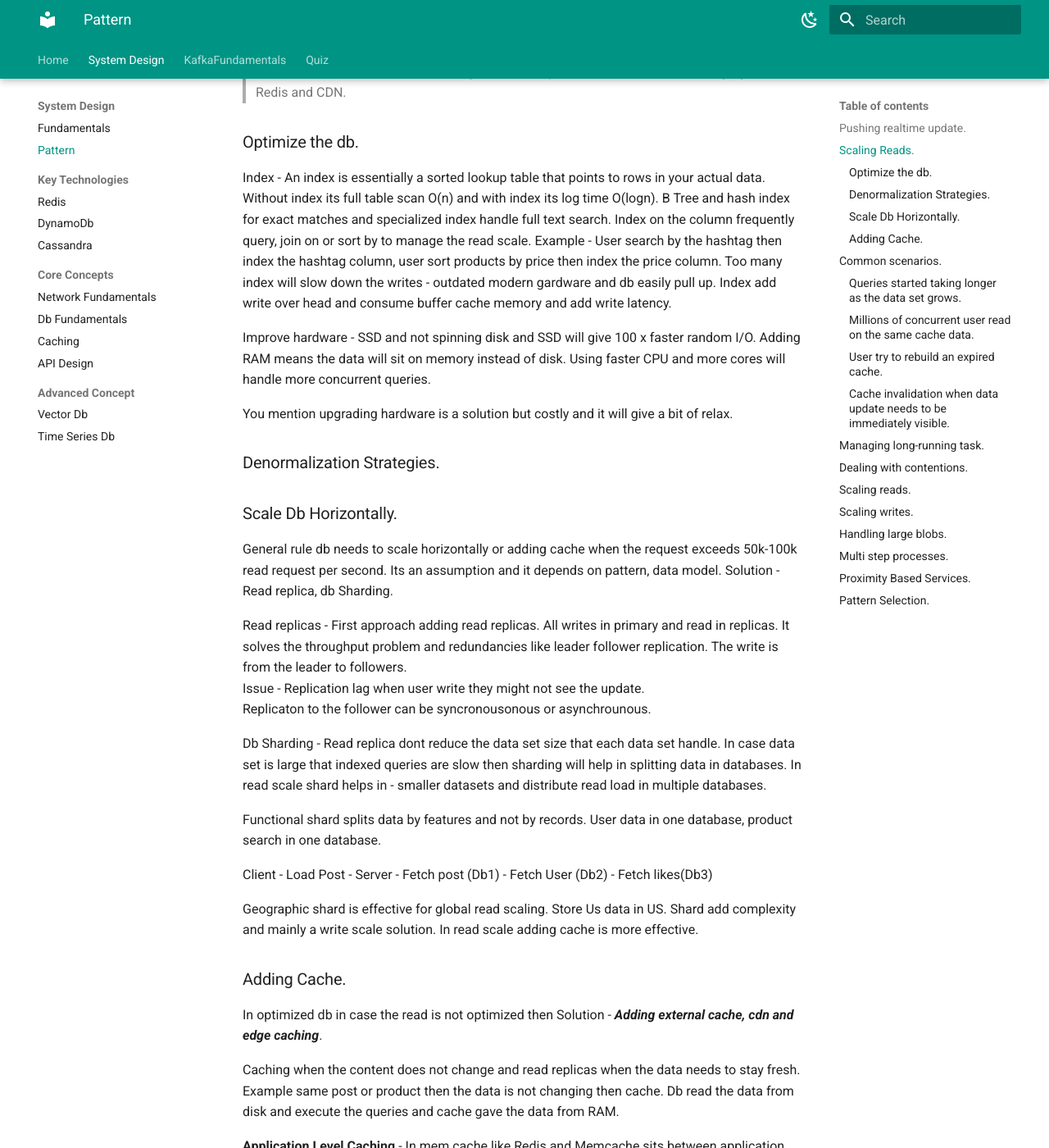
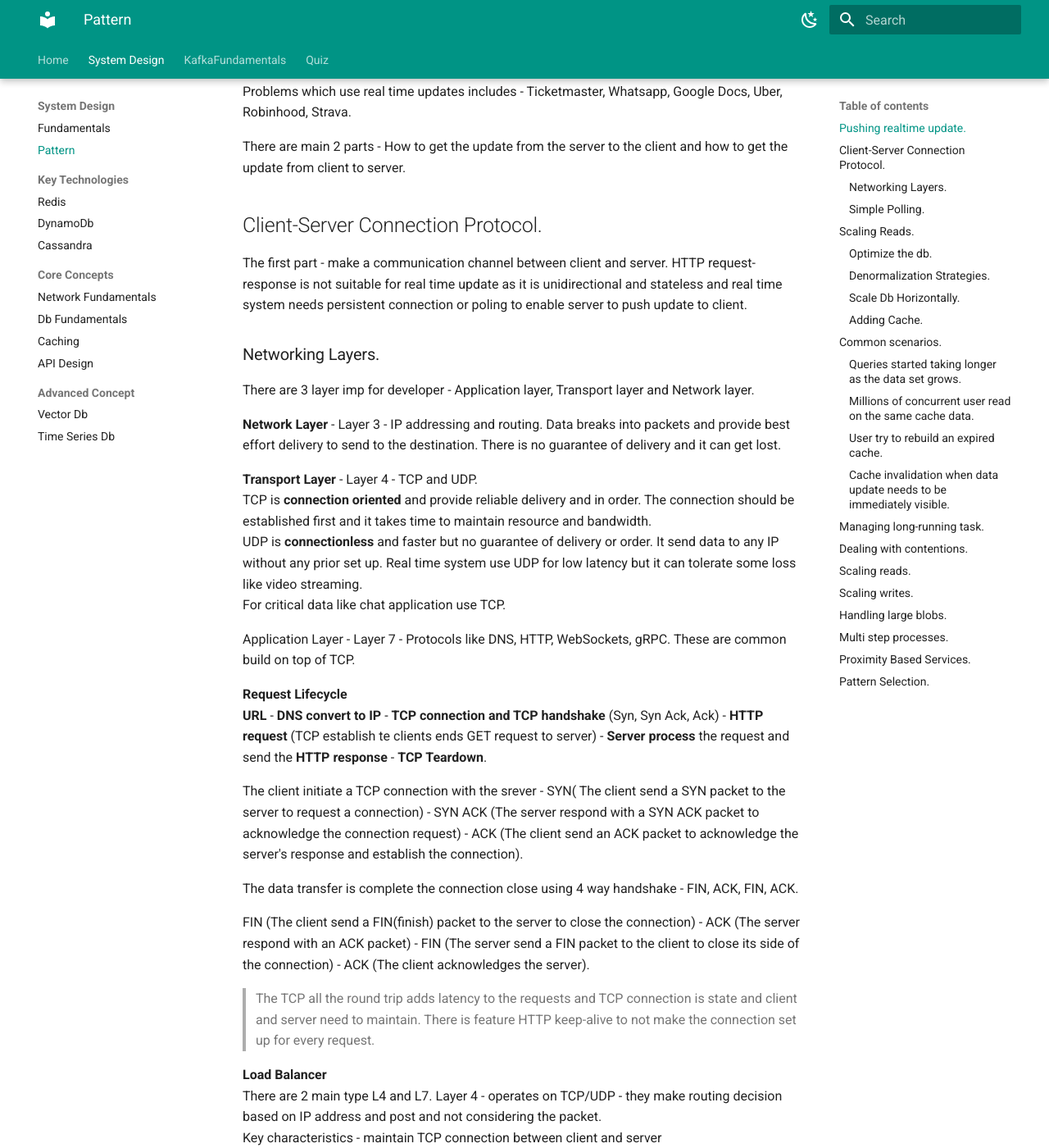
Before and after one commit to Suchismita-Deb/blogSystemDesign, an MkDocs documentation site: the page built from docs/SystemDesign/Pattern.md, in a window 1280 px wide and 1400 px high, scrolled down 479 px. Shown: the whole window at 82% size. Built offline with MkDocs 1.6.1 and Material for MkDocs 9.7.7, drawn with Linux system fonts in a browser that asks for light colours; some of the changed text lies outside the part shown.

Commit message:
initial commit

```diff
--- a/docs/SystemDesign/Pattern.md
+++ b/docs/SystemDesign/Pattern.md
@@ -1,6 +1,62 @@
 # Common Pattern - The success is all about the pattern.
 
 ## Pushing realtime update.
+
+It means delivering immediate notification from sulphur to client as it occurs
+
+Example - It enables low latency and bidirectional communication In case of chat application.
+
+ Example in Google docs for collaborative editing one user making and change will be reflected in a millisecond And it cannot The polling for the server for every updates Next time.
+
+The target - efficient persistent communication between clients and servers.
+Http follows a request response model.
+
+Problems which use real time updates includes -
+Ticketmaster, Whatsapp, Google Docs, Uber, Robinhood, Strava.
+
+There are main 2 parts - How to get the update from the server to the client and how to get the update from client to server.
+
+## Client-Server Connection Protocol.
+
+The first part - make a communication channel between client and server. HTTP request-response is not suitable for real time update as it is unidirectional and stateless and real time system needs persistent connection or poling to enable server to push update to client.
+
+### Networking Layers.
+
+There are 3 layer imp for developer - Application layer, Transport layer and Network layer.
+
+**Network Layer** - Layer 3 - IP addressing and routing. Data breaks into packets and provide best effort delivery to send to the destination. There is no guarantee of delivery and it can get lost.
+
+**Transport Layer** - Layer 4 - TCP and UDP.
+TCP is **connection oriented** and provide reliable delivery and in order. The connection should be established first and it takes time to maintain resource and bandwidth.
+UDP is **connectionless** and faster but no guarantee of delivery or order. It send data to any IP without any prior set up. Real time system use UDP for low latency but it can tolerate some loss like video streaming.
+For critical data like chat application use TCP.
+
+Application Layer - Layer 7 - Protocols like DNS, HTTP, WebSockets, gRPC. These are common build on top of TCP.
+
+**Request Lifecycle**
+**URL** - **DNS convert to IP** - **TCP connection and TCP handshake** (Syn, Syn Ack, Ack) - **HTTP request** (TCP establish te clients ends GET request to server) - **Server process** the request and send the **HTTP response** - **TCP Teardown**.
+
+The client initiate a TCP connection with the srever - SYN( The client send a SYN packet to the server to request a connection) - SYN ACK (The server respond with a SYN ACK packet to acknowledge the connection request) - ACK (The client send an ACK packet to acknowledge the server's response and establish the connection).
+
+The data transfer is complete the connection close using 4 way handshake - FIN, ACK, FIN, ACK.
+
+FIN (The client send a FIN(finish) packet to the server to close the connection) - ACK (The server respond with an ACK packet) - FIN (The server send a FIN packet to the client to close its side of the connection) - ACK (The client acknowledges the server).
+
+> The TCP all the round trip adds latency to the requests and TCP connection is state and client and server need to maintain. There is feature HTTP keep-alive to not make the connection set up for every request.
+
+**Load Balancer**
+There are 2 main type L4 and L7.
+Layer 4 - operates on TCP/UDP - they make routing decision based on IP address and post and not considering the packet.
+Key characteristics - maintain TCP connection between client and server
+
+
+User need to see the new message send to the chat room.
+### Simple Polling.
+
+
+
+
+
 
 ## Scaling Reads.
 The need to scale read is in physics - CPU core can execute limited num of instruction per second, disk I/O bounded by the speed of the spinning platters or SSD write cycles. More code will not improve the case.
```
Also changed, not shown: docs/SystemDesign/Db.md (added, +5 -0 lines).
